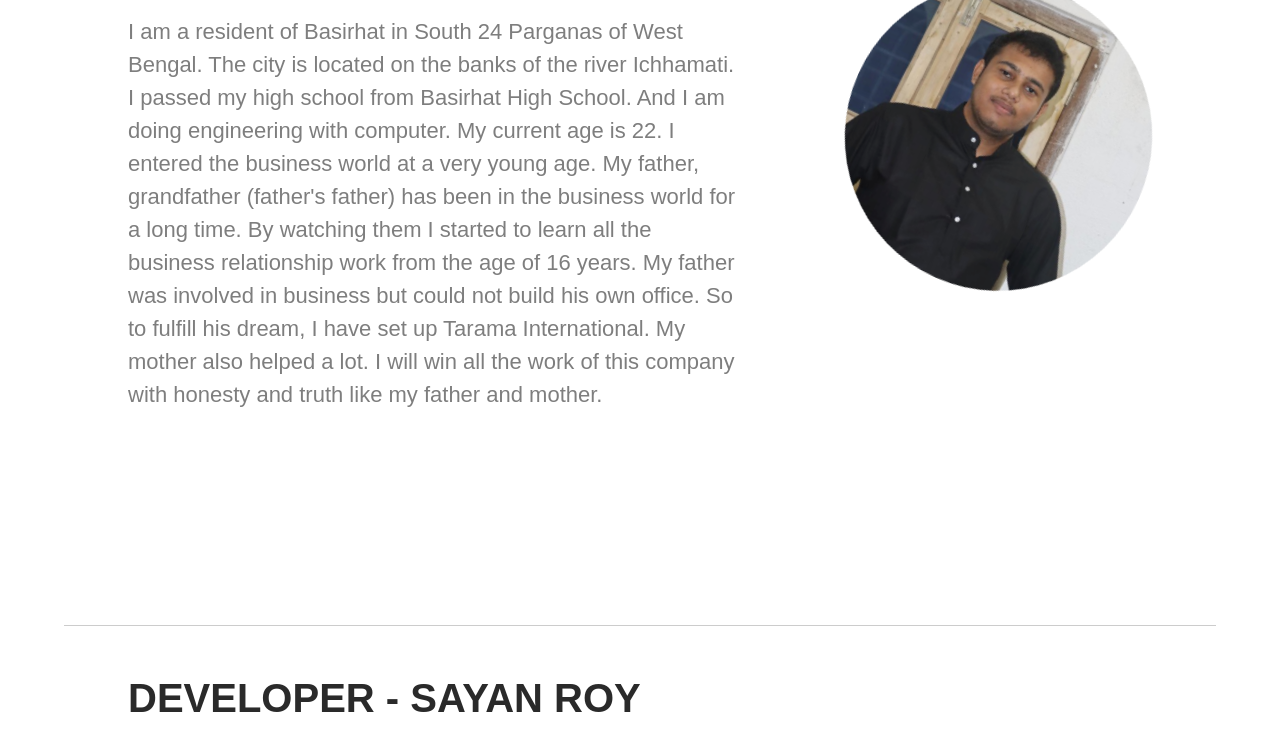
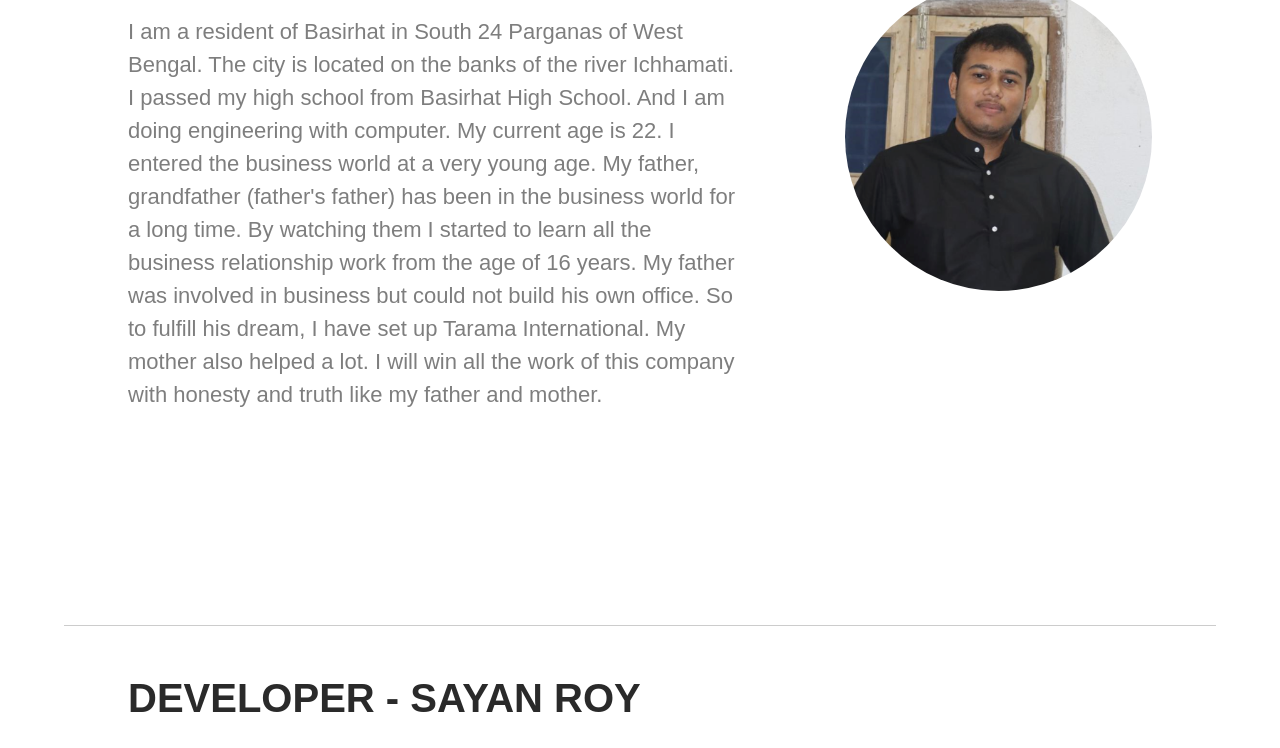
Before and after one commit to sayanr328/Tara-Ma-International, a plain HTML site: page about_us.html in a window 1280 px wide. Shown: the part 283-1031 px from the top of the page. Drawn offline with Linux system fonts and the light colour scheme.

Commit message:
Update about_us.css

```diff
--- a/about_us.css
+++ b/about_us.css
@@ -183,7 +183,6 @@
   width: 100%;
   height: auto;
   border-radius: 50%;
-  transform: rotate(24deg);
 }
 
 .content {
```
